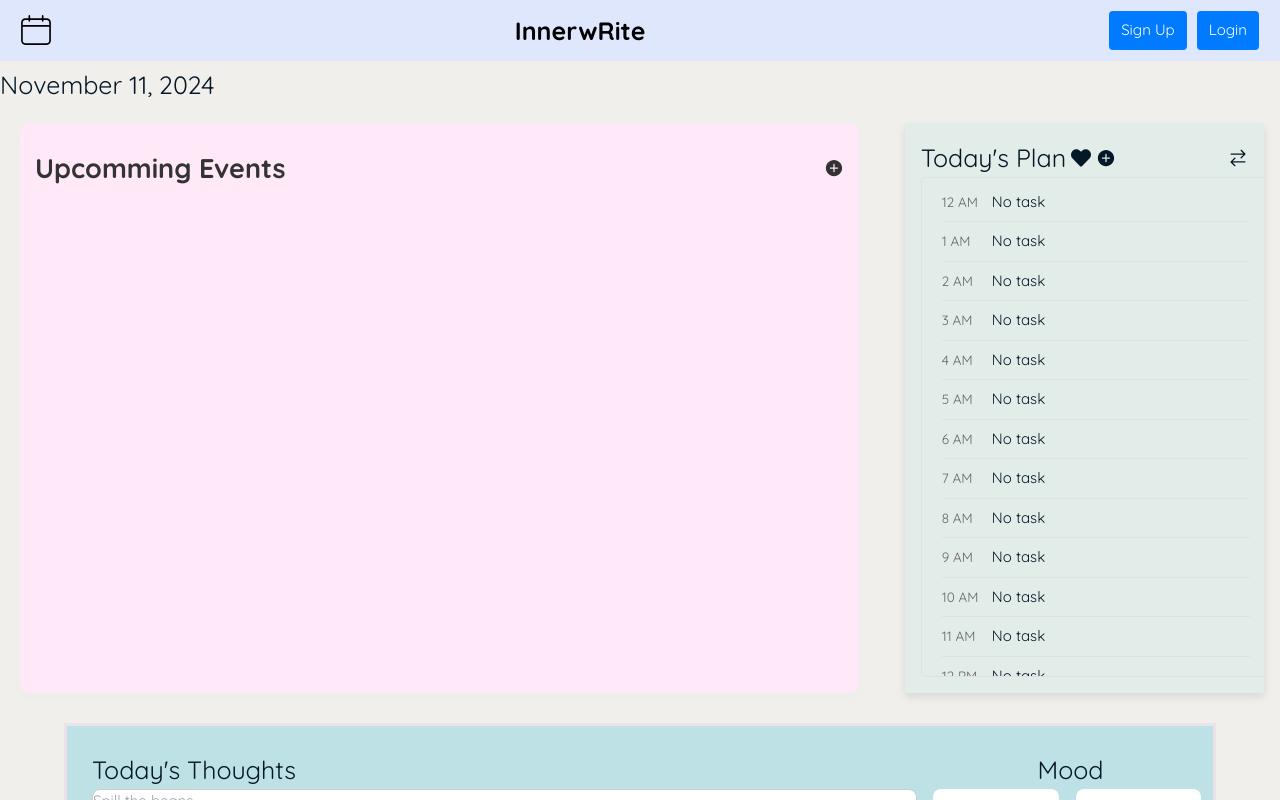
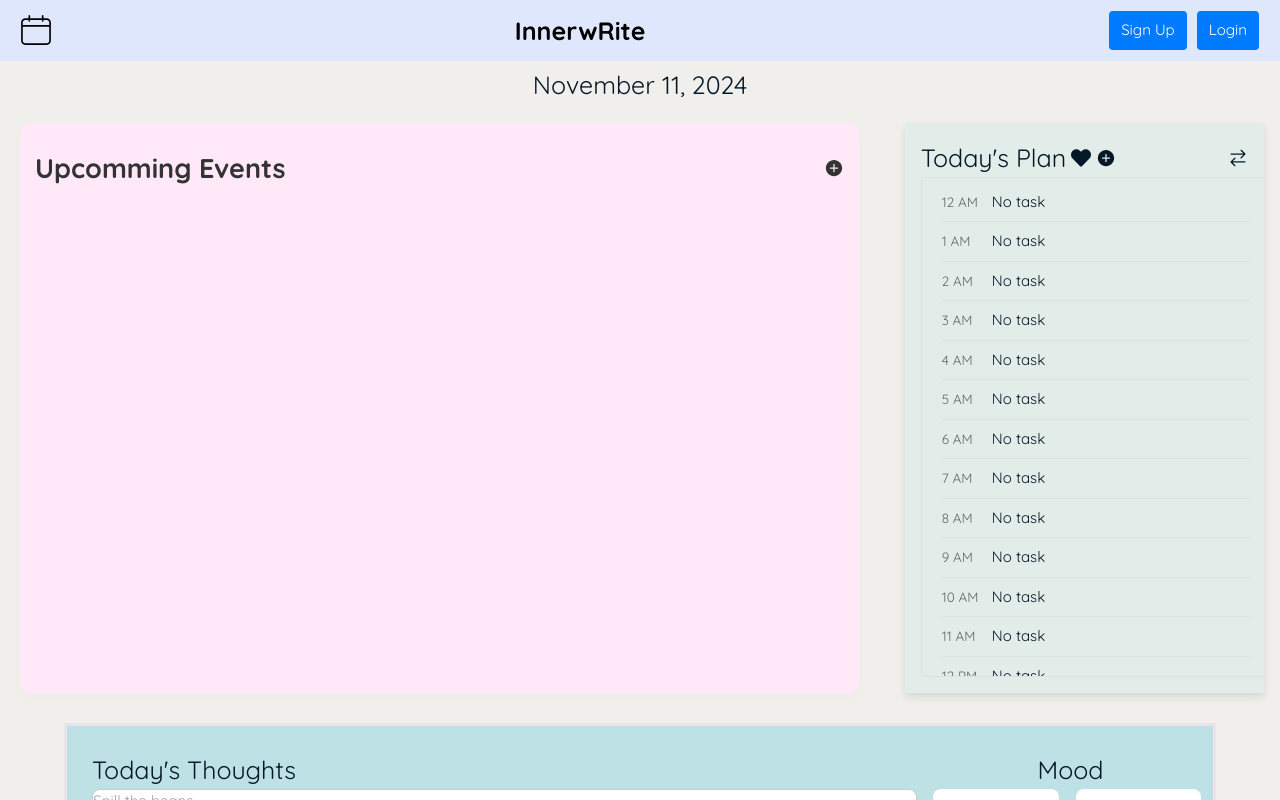
Before and after one commit to mpn64894/inner-write, a Next.js app: page /home in a window 1280 px wide. Shown: the top 800 px of the page. Built offline with nearby package versions, Linux system fonts and the light colour scheme.

Commit message:
centered the date

```diff
--- a/src/app/home/page.tsx
+++ b/src/app/home/page.tsx
@@ -11,7 +11,7 @@ export default function HomePage() {
     return (
         <div>
             <Nav/>
-            <h1>{formattedDate}</h1>
+            <h1 style={{ textAlign: "center" }}>{formattedDate}</h1>
             <Dashboard/>
             <JournalEntry />
         </div>
```
